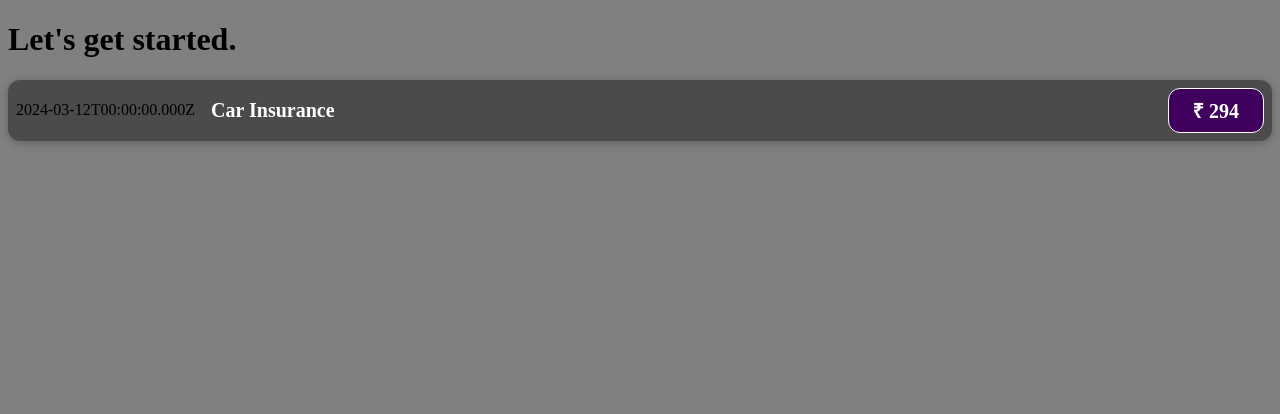
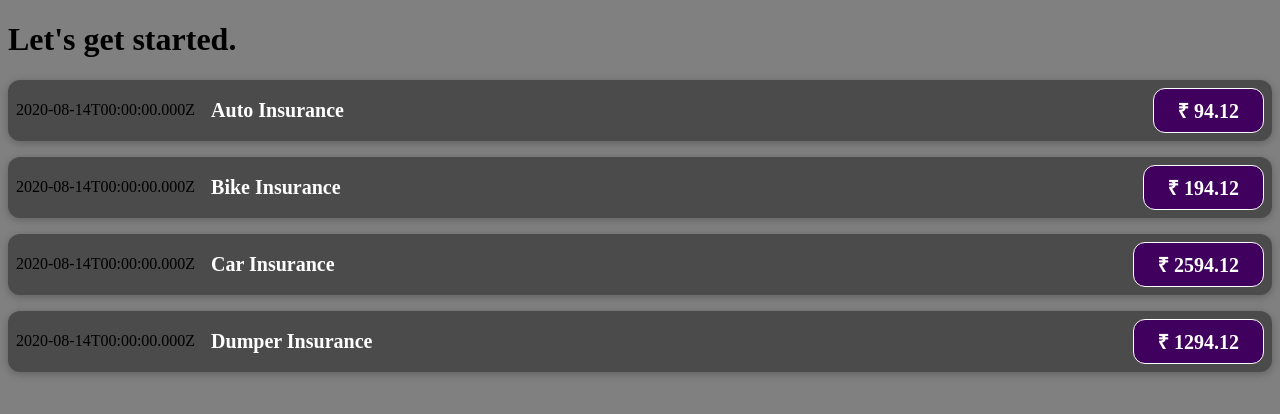
Before and after one commit to CoolShivas/Expense_Tracker_App, a React (Vite) app in the folder Expense_Tracker_App/: page / in a window 1280 px wide. Shown: the top 414 px of the page. Built offline with nearby package versions, Linux system fonts and the light colour scheme.

Commit message:
Passing_Data_Via_Props

```diff
--- a/Expense_Tracker_App/src/App.jsx
+++ b/Expense_Tracker_App/src/App.jsx
@@ -1,10 +1,57 @@
 import ExpenseItem from "./components/ExpenseItem";
 
 function App() {
+
+  const expenses = [
+    {
+      id: "e1",
+      title: "Auto Insurance",
+      amount: 94.12,
+      date: new Date(2020, 7, 14),
+    },
+    {
+      id: "e2",
+      title: "Bike Insurance",
+      amount: 194.12,
+      date: new Date(2020, 7, 14),
+    },
+    {
+      id: "e3",
+      title: "Car Insurance",
+      amount: 2594.12,
+      date: new Date(2020, 7, 14),
+    },
+    {
+      id: "e4",
+      title: "Dumper Insurance",
+      amount: 1294.12,
+      date: new Date(2020, 7, 14),
+    },
+  ];
+
   return (
     <div>
       <h1> Let's get started. </h1>
-      <ExpenseItem></ExpenseItem>
+      <ExpenseItem
+        nameABC={expenses[0].title}
+        amountABC={expenses[0].amount}
+        dateABC={expenses[0].date}
+      ></ExpenseItem>
+      <ExpenseItem
+        nameABC={expenses[1].title}
+        amountABC={expenses[1].amount}
+        dateABC={expenses[1].date}
+      ></ExpenseItem>
+      <ExpenseItem
+        nameABC={expenses[2].title}
+        amountABC={expenses[2].amount}
+        dateABC={expenses[2].date}
+      ></ExpenseItem>
+      <ExpenseItem
+        nameABC={expenses[3].title}
+        amountABC={expenses[3].amount}
+        dateABC={expenses[3].date}
+      ></ExpenseItem>
     </div>
   )
 }
--- a/Expense_Tracker_App/src/components/ExpenseItem.jsx
+++ b/Expense_Tracker_App/src/components/ExpenseItem.jsx
@@ -1,19 +1,20 @@
 import styles from "./ExpenseItem.module.css";
 
-const ExpenseItem = () => {
-    const expenseDate = new Date(2024, 2, 12);
-    const expenseTitle = "Car Insurance";
-    const expenseAmount = 294;
+const ExpenseItem = (props) => {
+    // const expenseDate = new Date(2024, 2, 12);
+    // const expenseTitle = "Car Insurance";
+    // const expenseAmount = 294;
     return (
         <div className={styles.expense_item}>
-            <div> {expenseDate.toISOString()} </div>
+            <div> {props.dateABC.toISOString()}
+            </div>
             <div
                 className={styles.expense_item__description}>
-                <h2> {expenseTitle} </h2>
+                <h2> {props.nameABC} </h2>
             </div>
             <div
                 className={styles.expense_item__price}>
-                ₹ {expenseAmount}
+                ₹ {props.amountABC}
             </div>
         </div>
     )
```
